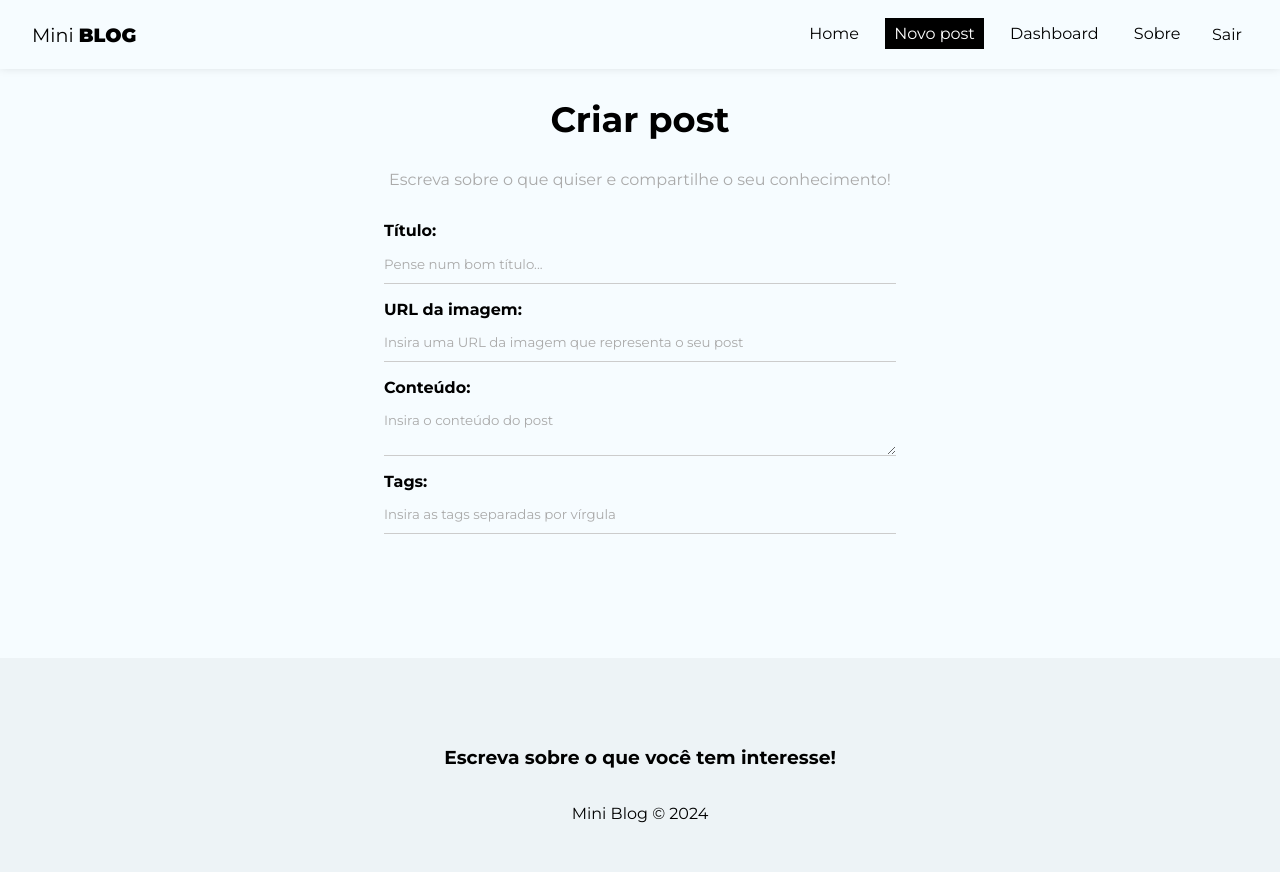
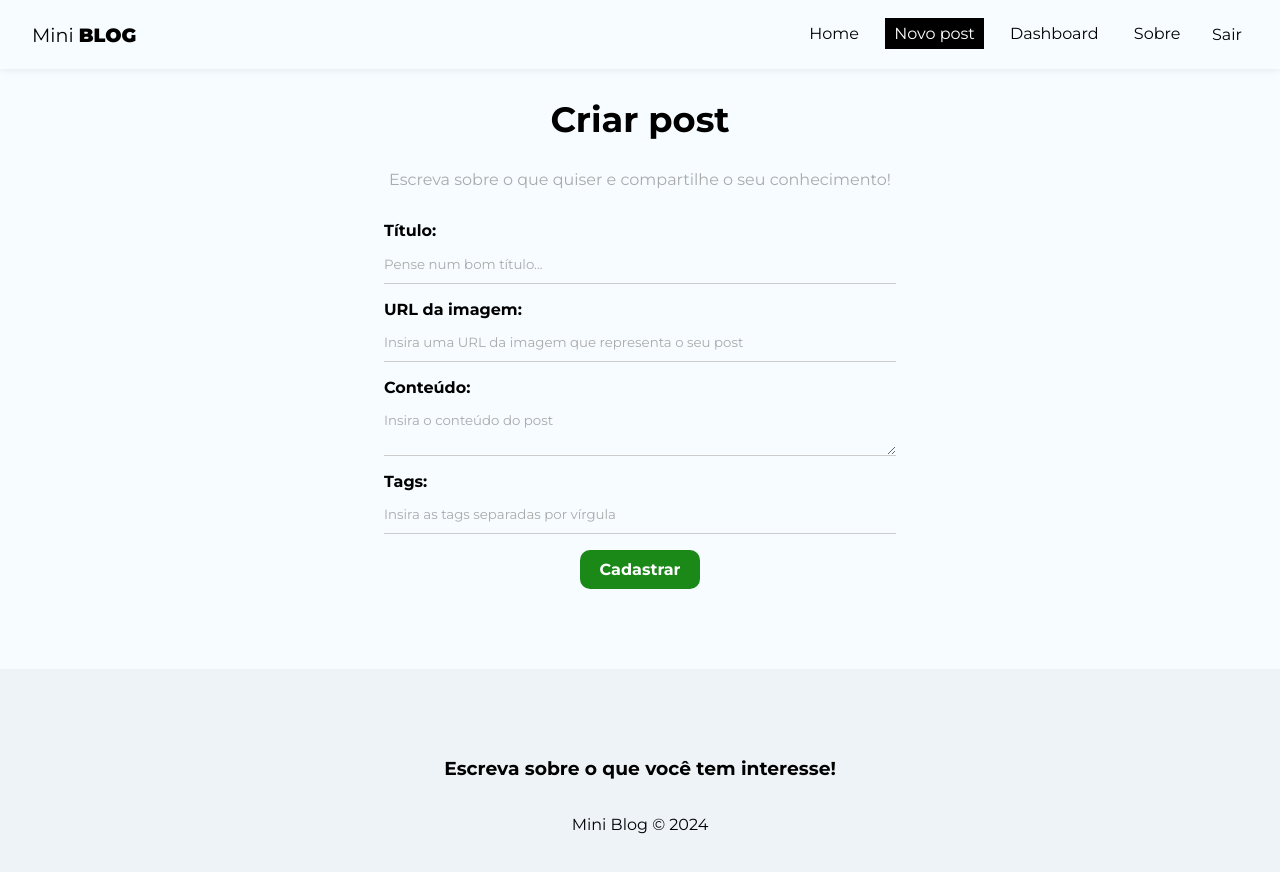
Before and after one commit to oldrado-jr/mini-blog, a React (Vite) app: page /posts/create in a window 1280 px wide. Shown: the top 872 px of the page. Built offline with nearby package versions, Linux system fonts and the light colour scheme; no server answers; sample sign-in values are in the browser's storage.

Commit message:
feat: add action to create post in Firebase

```diff
--- a/src/hooks/useInsertDocument.js
+++ b/src/hooks/useInsertDocument.js
@@ -28,7 +28,7 @@ export const useInsertDocument = (docCollection) => {
   const [cancelled, setCancelled] = useState(false);
 
   const checkCancelBeforeDispatch = (action) => {
-    if (!cancelled) {
+    if (cancelled) {
       dispatch(action);
     }
   };
--- a/src/pages/CreatePost/index.jsx
+++ b/src/pages/CreatePost/index.jsx
@@ -1,4 +1,7 @@
 import { useState } from "react";
+
+import { useInsertDocument } from "../../hooks/useInsertDocument";
+import { useAuthValue } from "../../context/AuthContext";
 
 import styles from './styles.module.css';
 
@@ -9,8 +12,25 @@ function CreatePost() {
   const [tags, setTags] = useState([]);
   const [formError, setFormError] = useState('');
 
-  const handleSubmit = (e) => {
+  const { user } = useAuthValue();
+  const { insertDocument, response } = useInsertDocument('posts');
+  const { loading, error } = response;
+
+  const handleSubmit = async (e) => {
     e.preventDefault();
+
+    setFormError('');
+
+    const { uid, displayName } = user;
+
+    await insertDocument({
+      title,
+      image,
+      body,
+      tags,
+      uid,
+      createdBy: displayName,
+    });
   };
 
   return (
@@ -61,9 +81,9 @@ function CreatePost() {
             onChange={(e) => setTags(e.target.value.trim())}
           />
         </label>
-        {/* {!loading && <button className="btn">Cadastrar</button>}
-        {loading && <button className="btn" disabled>Aguarde...</button>} */}
-        {formError && <p className="error">{formError}</p>}
+        {!loading && <button className="btn">Cadastrar</button>}
+        {loading && <button className="btn" disabled>Aguarde...</button>}
+        {error && <p className="error">{error}</p>}
       </form>
     </div>
   );
```
